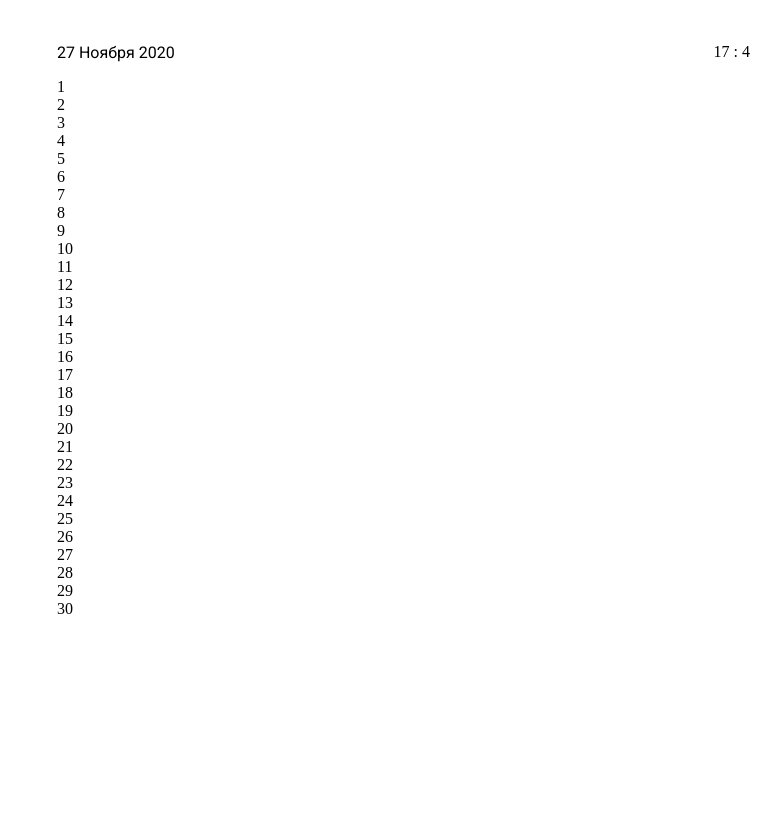
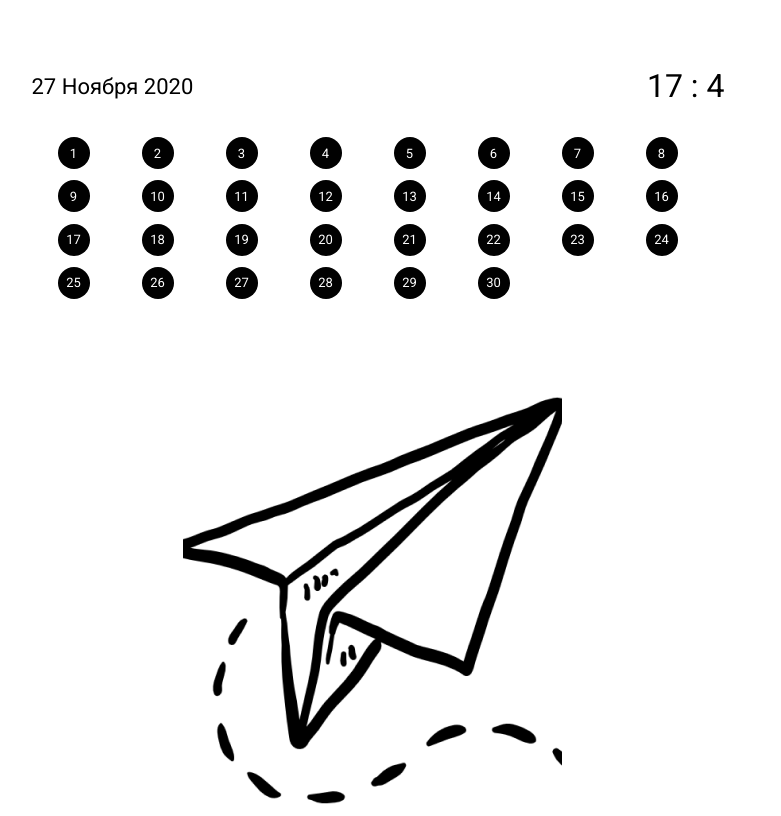
Before and after one commit to upMyCode/todo-web-application, a React app in the folder todolist/: page / in a window 1280 px wide. Shown: the whole page, without its empty margins (2-783 px from the left). Built offline with nearby package versions, Linux system fonts and the light colour scheme.

Commit message:
add-render-calenar

```diff
--- /dev/null
+++ b/todolist/src/components/LeftContainer/AddPicture/AddPicture.js
@@ -0,0 +1,20 @@
+import React from 'react';
+import imge from '../imagine/plane.png';
+import './addPicture.css';
+
+
+
+const AddPicture = () => {
+    return (
+        <div className='left__picture'>
+            <img
+                src={imge}
+                alt="plane"
+
+            />
+        </div>
+    )
+}
+
+
+export default AddPicture;
--- /dev/null
+++ b/todolist/src/components/LeftContainer/AddPicture/addPicture.css
@@ -0,0 +1,3 @@
+.left__picture {
+    max-width: 340px;
+}
--- a/todolist/src/components/LeftContainer/LeftContainer.js
+++ b/todolist/src/components/LeftContainer/LeftCon/LeftContainer.js
@@ -1,7 +1,8 @@
 import React from 'react';
-import AddDate from './AddDate';
+import AddDate from '../newDate/AddDate/AddDate';
 import './addDateForLeftSide.css'
-import AddPicture from './AddPicture';
+import AddPicture from '../AddPicture/AddPicture';
+
 
 
 const LeftContainer = () => {
@@ -10,9 +11,9 @@ const LeftContainer = () => {
             <div className='addDateForLeftSide'>
                 <AddDate/>
             </div>
-            {/* <div className='addPicture'>
+            <div className='addPicture'>
                 <AddPicture/>
-            </div> */}
+            </div>
         </>
     )
 }
--- a/todolist/src/components/LeftContainer/addDateForLeftSide.css
+++ b/todolist/src/components/LeftContainer/LeftCon/addDateForLeftSide.css
@@ -1,5 +1,5 @@
 .addDateForLeftSide {
-    width: 693px;
+    width: 100%;
     height: 51px;
     margin-top: 27px;
     margin-left: 51px;
--- a/todolist/src/components/LeftContainer/newDate/AddCalendar.js
+++ b/todolist/src/components/LeftContainer/newDate/AddCalendar/AddCalendar.js
@@ -20,9 +20,10 @@ class AddCalendar extends Component {
     render() {
         this.addNumberOfDate();
         this.listItems = this.elem.map((item,id) =>
-        <div key={item.toString()} className = 'elem'>{id + 1}</div>
+        <div key={item.toString()} className = 'elem'>
+            <a className='elem__number'>{id + 1}</a>
+        </div>
         );
-        console.log(this.elem);
         return(
             <div className='addCalendar'>
                 {this.listItems}
--- /dev/null
+++ b/todolist/src/components/LeftContainer/newDate/AddCalendar/addCalendar.css
@@ -0,0 +1,26 @@
+.addCalendar {
+    display: flex;
+    flex-wrap: wrap;
+    width: 100%;
+    height: 173px;
+}
+
+.elem {
+    display: flex;
+    margin: 0 26px 0 26px;
+    justify-content: center;
+    align-items: center;
+    width: 32px;
+    height: 32px;
+    border-radius: 50%;
+    cursor: pointer;
+    background-color: #010101;
+}
+
+.elem__number {
+    display: block;
+    font-family: 'Roboto', sans-serif;
+    font-size: 13px;
+    font-weight: 400;
+    color: #FFFFFF;
+}
--- a/todolist/src/components/LeftContainer/AddDate.js
+++ b/todolist/src/components/LeftContainer/newDate/AddDate/AddDate.js
@@ -1,6 +1,6 @@
 import React, { Component } from 'react';
-import AddDefaultDate from './newDate/AddDefaultDate';
-import AddCalendar from './newDate/AddCalendar';
+import AddDefaultDate from '../AddDefaultDate/AddDefaultDate';
+import AddCalendar from '../AddCalendar/AddCalendar';
 
 
 
--- a/todolist/src/components/LeftContainer/newDate/AddDefaultDate.js
+++ b/todolist/src/components/LeftContainer/newDate/AddDefaultDate/AddDefaultDate.js
@@ -7,6 +7,8 @@ const AddDefaultDate = (props) => {
     let month = '';
 
     if(date.getMonth()) {
+
+
 
         switch (date.getMonth()) {
             case 0 :
--- a/todolist/src/components/LeftContainer/newDate/addDefaultDate.css
+++ b/todolist/src/components/LeftContainer/newDate/AddDefaultDate/addDefaultDate.css
@@ -1,11 +1,18 @@
 
 .addDefaultDate {
     display: flex;
+    align-items: center;
     justify-content: space-between;
 }
 
 .currentDate {
-    font-size: 26;
+    font-size: 22px;
     font-family: 'Roboto', sans-serif;
     font-weight: 400;
 }
+
+.currentTime {
+    font-size: 32px;
+    font-family: 'Roboto', sans-serif;
+    font-weight: 400;
+}
--- a/todolist/src/components/LeftContainer/newDate/addCalendar.css
+++ /dev/null
@@ -1,4 +0,0 @@
-.addCalendar {
-    width: 78.22%;
-    height: 173px;
-}
--- a/todolist/src/components/app/App.css
+++ b/todolist/src/components/app/App.css
@@ -4,6 +4,10 @@
 }
 
 .left__container {
+    display: flex;
+    flex-direction: column;
+    align-items: center;
+    justify-content: space-between;
     width: 693px;
-    height:  280px;
+    height:  800px;
 }
--- a/todolist/src/components/app/App.js
+++ b/todolist/src/components/app/App.js
@@ -1,5 +1,5 @@
 import React from 'react';
-import LeftContainer from '../LeftContainer/LeftContainer';
+import LeftContainer from '../LeftContainer/LeftCon/LeftContainer';
 import './App.css';
 
 
```
Also changed, not shown: todolist/src/components/LeftContainer/AddPicture.js (deleted, +0 -9 lines), todolist/src/components/LeftContainer/imagine/plane.png (added).
